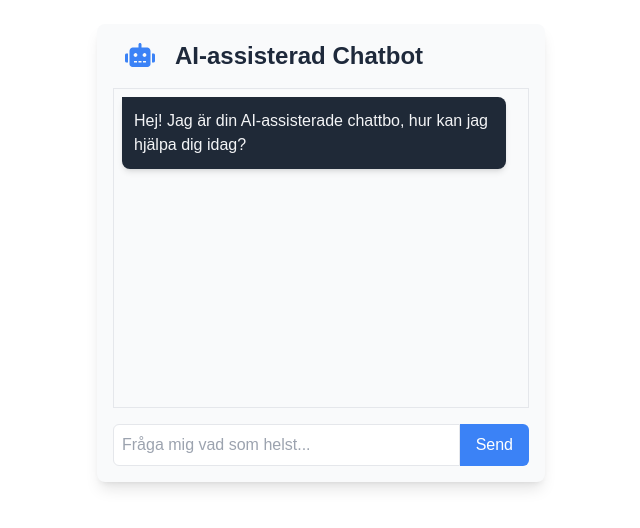
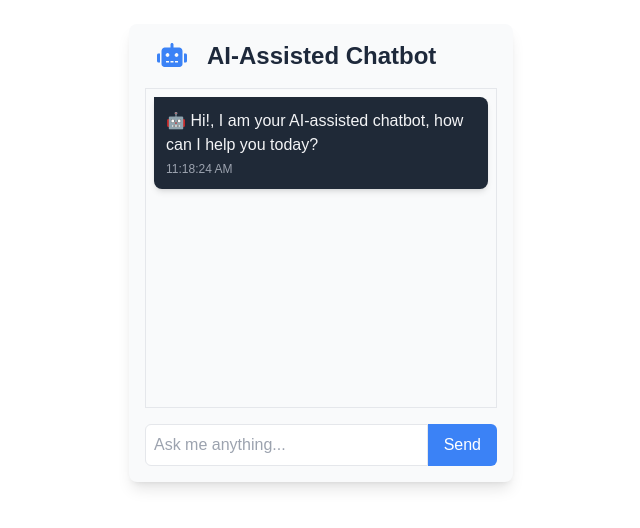
Before and after one commit to Dantilldev/ai-workshop, a Next.js app: page /chatbot in a window 1280 px wide. Shown: the top 528 px of the page, without its empty margins (319-959 px from the left). Built offline with nearby package versions, Linux system fonts and the light colour scheme; what @radix-ui/themes would draw is missing.

Commit message:
added animations with framermotion to the chatbot

```diff
--- a/package.json
+++ b/package.json
@@ -12,6 +12,7 @@
     "@radix-ui/react-collapsible": "^1.1.2",
     "@radix-ui/react-icons": "^1.3.2",
     "@radix-ui/themes": "^3.1.6",
+    "framer-motion": "^12.0.3",
     "next": "15.1.5",
     "next-transpile-modules": "^10.0.1",
     "react": "^19.0.0",
--- a/pages/chatbot.js
+++ b/pages/chatbot.js
@@ -2,12 +2,12 @@ import CustomIcon from '@/src/components/ChatBotIcon';
 import LoadingDots from '@/src/components/LoadingDots';
 import { fetchGeminiReply } from '@/src/lib/geminiApi';
 import { useCallback, useEffect, useRef, useState } from 'react';
+import { motion } from 'framer-motion';
 
 const defaultMessages = [
   {
     role: 'ai',
-    content:
-      'Hej! Jag är din AI-assisterade chattbo, hur kan jag hjälpa dig idag?',
+    content: '🤖 Hi!, I am your AI-assisted chatbot, how can I help you today?',
   },
 ];
 
@@ -59,21 +59,28 @@ export default function Chatbot() {
   }, [messages, isTyping]);
 
   return (
-    <div className='flex flex-col items-center justify-center px-2'>
-      <div className='w-full max-w-md p-4 mt-6 bg-gray-50 shadow-lg rounded-lg '>
+    <motion.div
+      initial={{ scale: 0 }}
+      animate={{ scale: 1 }}
+      className='flex flex-col items-center justify-center px-2'
+    >
+      <div className='w-full max-w-md sm:max-w-sm p-4 mt-6 bg-gray-50 shadow-lg rounded-lg '>
         <div className='flex  gap-5 px-3'>
           <CustomIcon />
           <h1 className='text-2xl font-bold text-center mb-4 text-slate-800'>
-            AI-assisterad Chatbot
+            AI-Assisted Chatbot
           </h1>
         </div>
         <div
-          className='h-80 overflow-y-auto border p-2 mb-4 relative'
+          className='h-80 overflow-y-auto border p-2 mb-4 relative flex flex-col justify-between'
           ref={chatContainerRef}
         >
           {messages.map((msg, idx) => (
-            <div
+            <motion.div
               key={idx}
+              initial={{ opacity: 0, y: 10 }}
+              animate={{ opacity: 1, y: 0 }}
+              transition={{ duration: 0.3 }}
               className={`mb-4 flex ${
                 msg.role === 'user' ? 'justify-end' : 'justify-start'
               }`}
@@ -86,13 +93,19 @@ export default function Chatbot() {
                 }`}
               >
                 <p>{msg.content}</p>
+                <div className='text-xs text-gray-400 mt-1'>
+                  {new Date().toLocaleTimeString()}
+                </div>
               </div>
-            </div>
+            </motion.div>
           ))}
 
           {isTyping && (
-            <div className='absolute bottom-2 left-2'>
-              <LoadingDots />
+            <div className='flex items-center gap-2'>
+              <CustomIcon />
+              <div className='p-2 text-gray-100 rounded-lg'>
+                <LoadingDots />
+              </div>
             </div>
           )}
         </div>
@@ -102,17 +115,19 @@ export default function Chatbot() {
             value={userInput}
             onChange={(e) => setUserInput(e.target.value)}
             className='flex-grow border p-2 rounded-l-md text-black'
-            placeholder='Fråga mig vad som helst...'
+            placeholder='Ask me anything...'
             onKeyDown={handleKeyDown}
           />
-          <button
+          <motion.button
+            whileHover={{ scale: 1.1 }}
+            whileTap={{ scale: 0.95 }}
             onClick={handleSend}
-            className='bg-blue-500 text-white px-4 py-2 rounded-r-md hover:bg-blue-600'
+            className='bg-blue-500 text-white px-4 py-2 rounded-r-md'
           >
             Send
-          </button>
+          </motion.button>
         </div>
       </div>
-    </div>
+    </motion.div>
   );
 }
```
Also changed, not shown: 1 other file (tests, documents, lock files or other folders).
